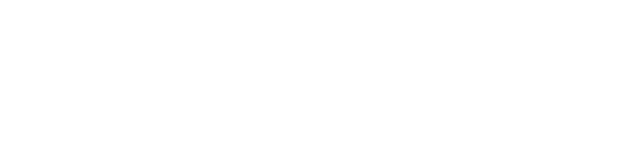
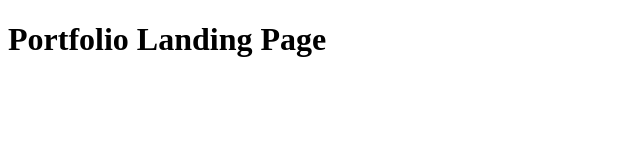
Before and after one commit to TonyBoy56/Friday_Project, a plain HTML site: page index.html in a window 1280 px wide. Shown: the whole page, without its empty margins (0-640 px from the left). Drawn offline with Linux system fonts and the light colour scheme.

Commit message:
add updated readme and html

```diff
--- a/index.html
+++ b/index.html
@@ -4,8 +4,10 @@
     <meta charset="UTF-8">
     <meta name="viewport" content="width=device-width, initial-scale=1.0">
     <meta http-equiv="X-UA-Compatible" content="ie=edge">
-    <title>Document</title>
+    <title>Portfolio</title>
 </head>
+<h1>Portfolio Landing Page</h1>
+
 <body>
 
 </body>
```
Also changed, not shown: css/styles.css (added), 2 other files.
